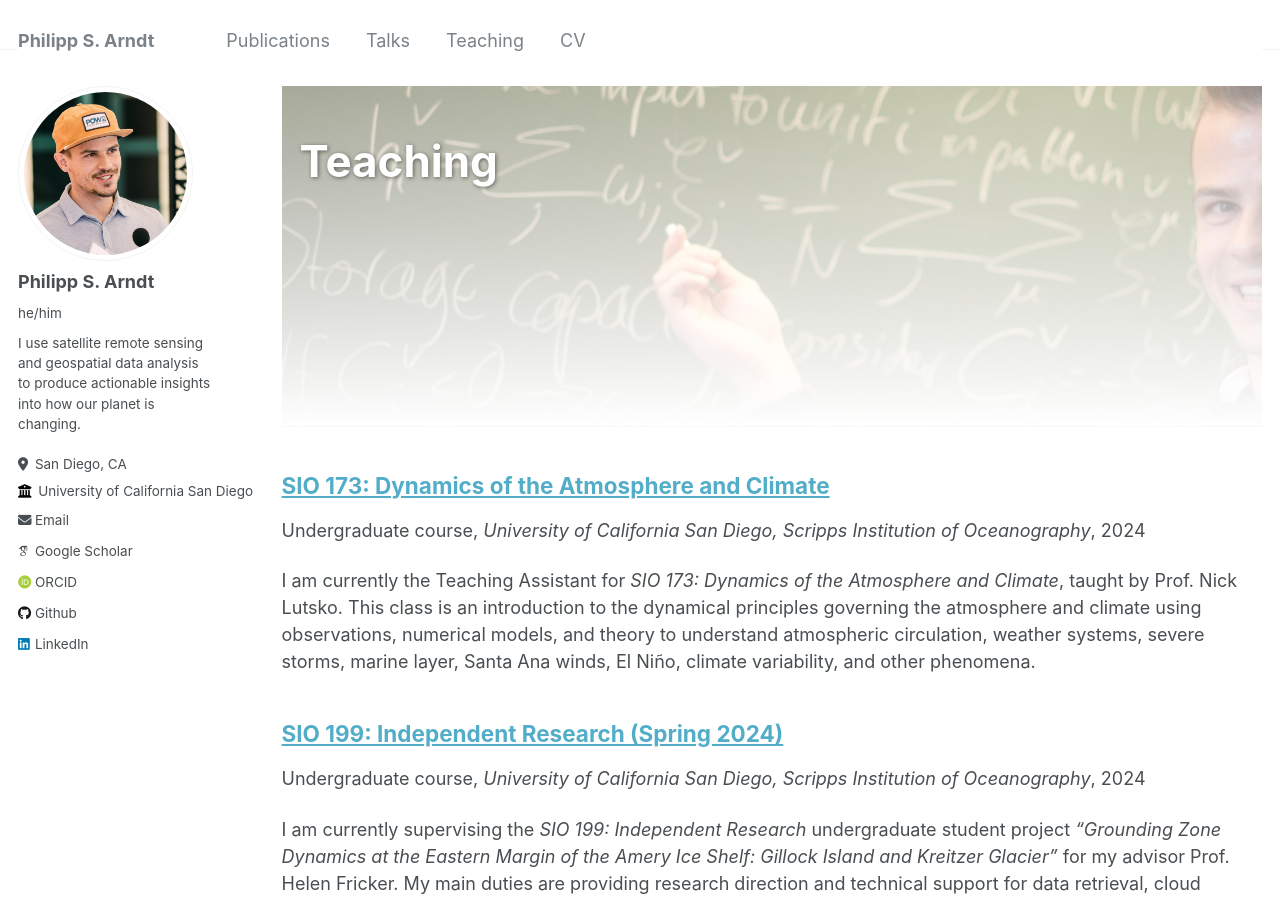
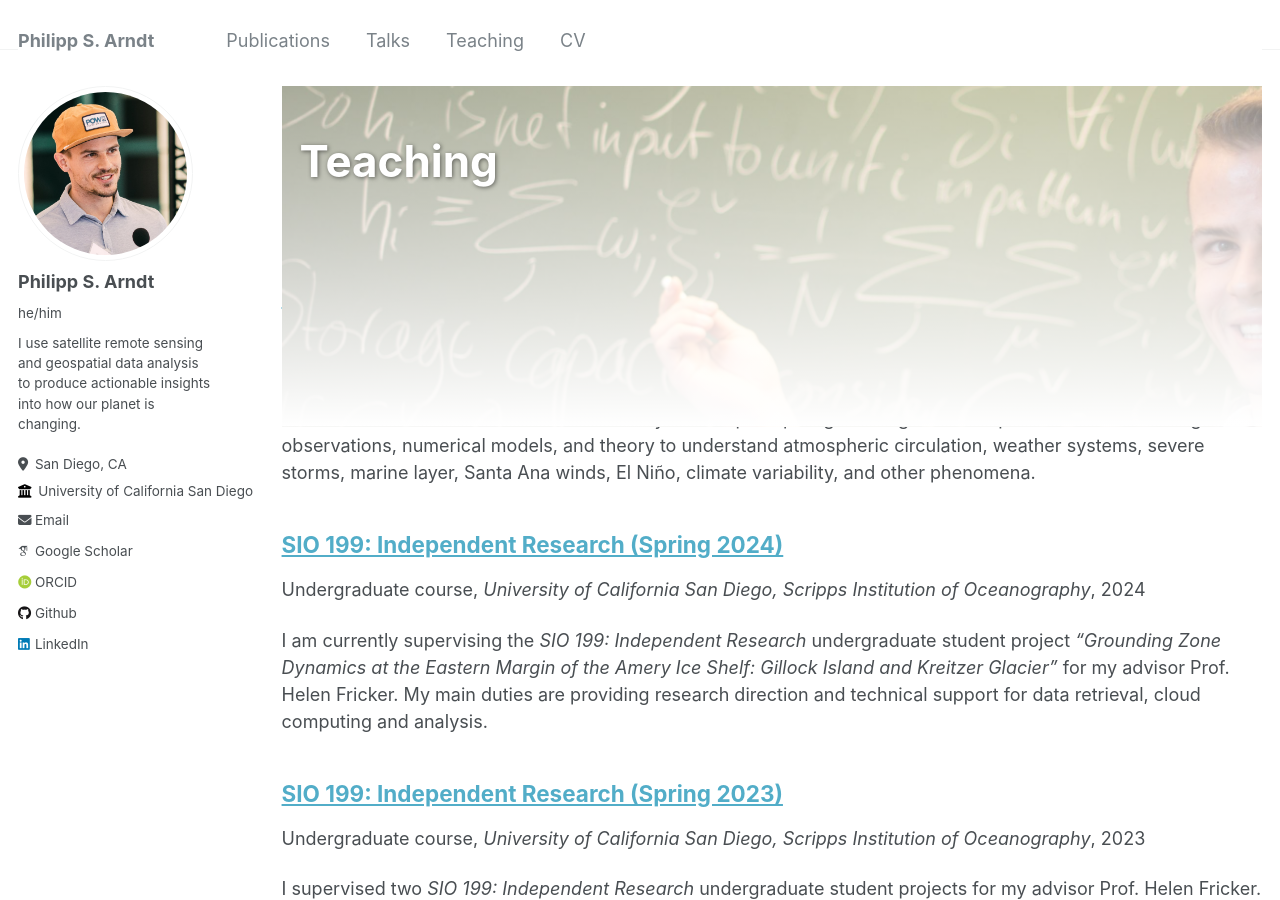
Before and after one commit to fliphilipp/fliphilipp.github.io, a Jekyll site: the page built from _pages/teaching.html, in a window 1280 px wide and 900 px high. Built offline with Jekyll 4.4.1, drawn with Linux system fonts in a browser that asks for light colours; some web fonts are replaced.

Commit message:
Update teaching.html

```diff
--- a/_pages/teaching.html
+++ b/_pages/teaching.html
@@ -5,7 +5,7 @@ permalink: /teaching/
 author_profile: true
 excerpt: " "
 header:
-  overlay_image: /images/teachingANNs_banner.jpg
+  overlay_image: /images/header_teaching.jpg
   overlay_filter: linear-gradient(rgba(255, 255, 255, 0.5), rgba(255, 255, 255, 1.0))
 ---
 
@@ -16,6 +16,7 @@ header:
 {% if page.header.overlay_color or page.header.overlay_image or page.header.image %}
   {% include page__hero_new.html %}
 {% endif %}
+<p style="margin-top:-5cm;"> </p>
 
 {% include base_path %}
 
```
